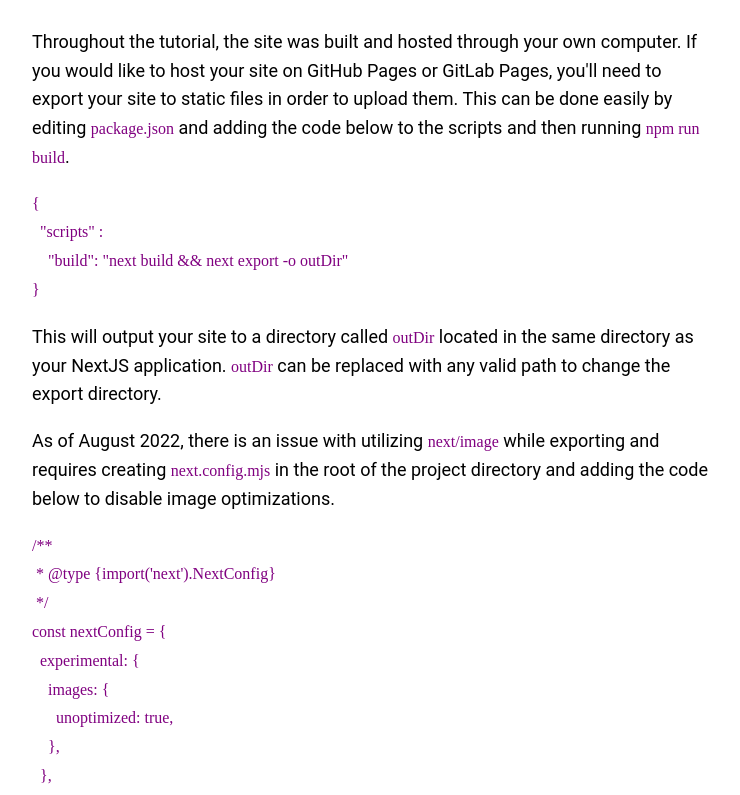
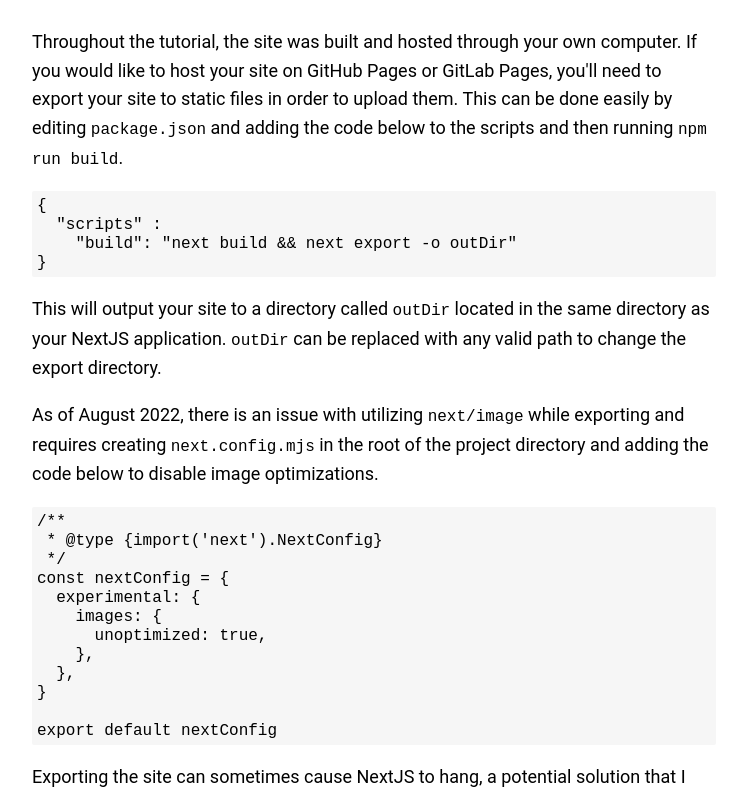
Before and after one commit to tonanth/personal-site, a Next.js app: page /posts/hello-world in a window 1280 px wide. Shown: the part 1423-2218 px from the top of the page, without its empty margins (266-1006 px from the left). Built offline with nearby package versions, Linux system fonts and the light colour scheme.

Commit message:
Add styling for article body

```diff
--- a/styles/article.module.scss
+++ b/styles/article.module.scss
@@ -7,10 +7,21 @@
 }
 
 .articlebody {
+
+  p code {
+    line-height: inherit;
+  }
+
+  pre {
+    background-color: #f6f6f6;
+    margin: 0px;
+    line-height: 1em;
+    padding: 5px;
+    border-radius: 2px;
+  }
+
   code {
-    font-family:'Times New Roman', Times, serif;
+    font-family: 'Courier New', Courier, monospace;
     font-size: medium;
-    line-height: 0;
-    color: purple;
   }
 }
```
